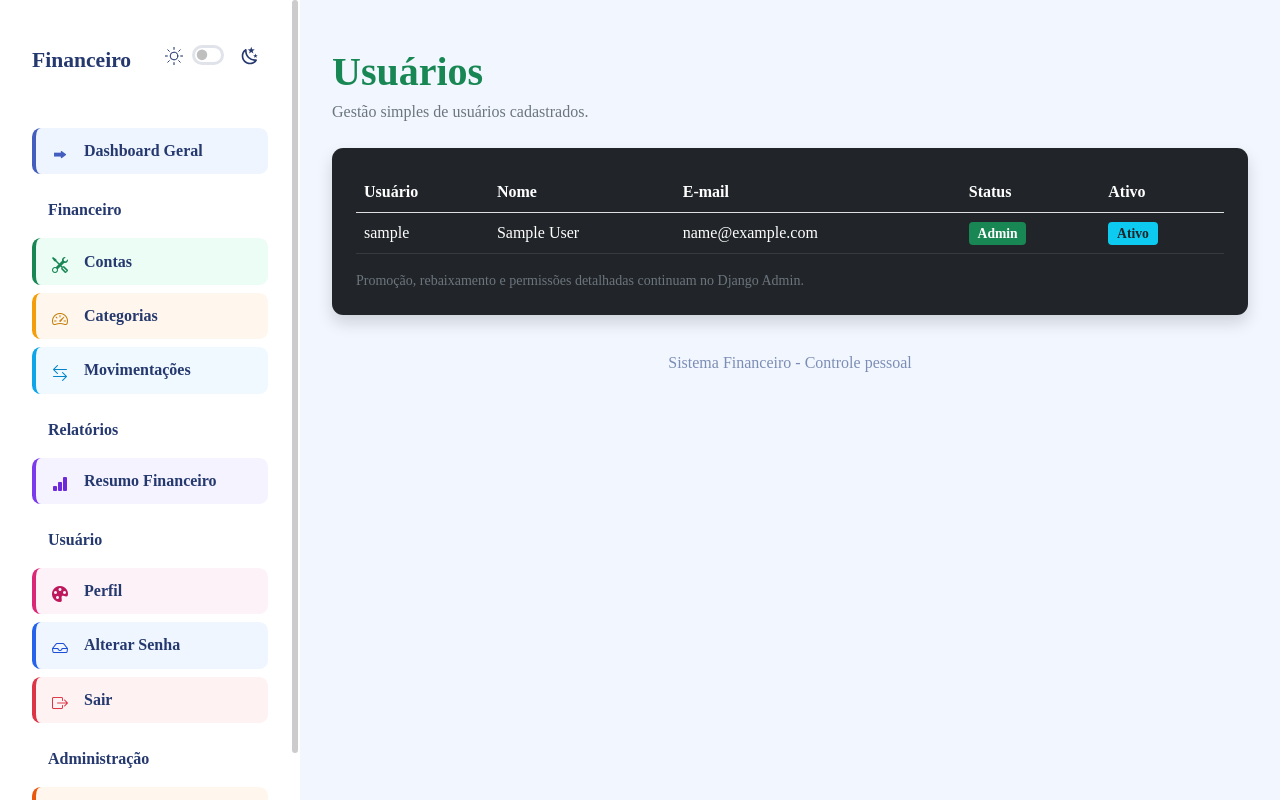
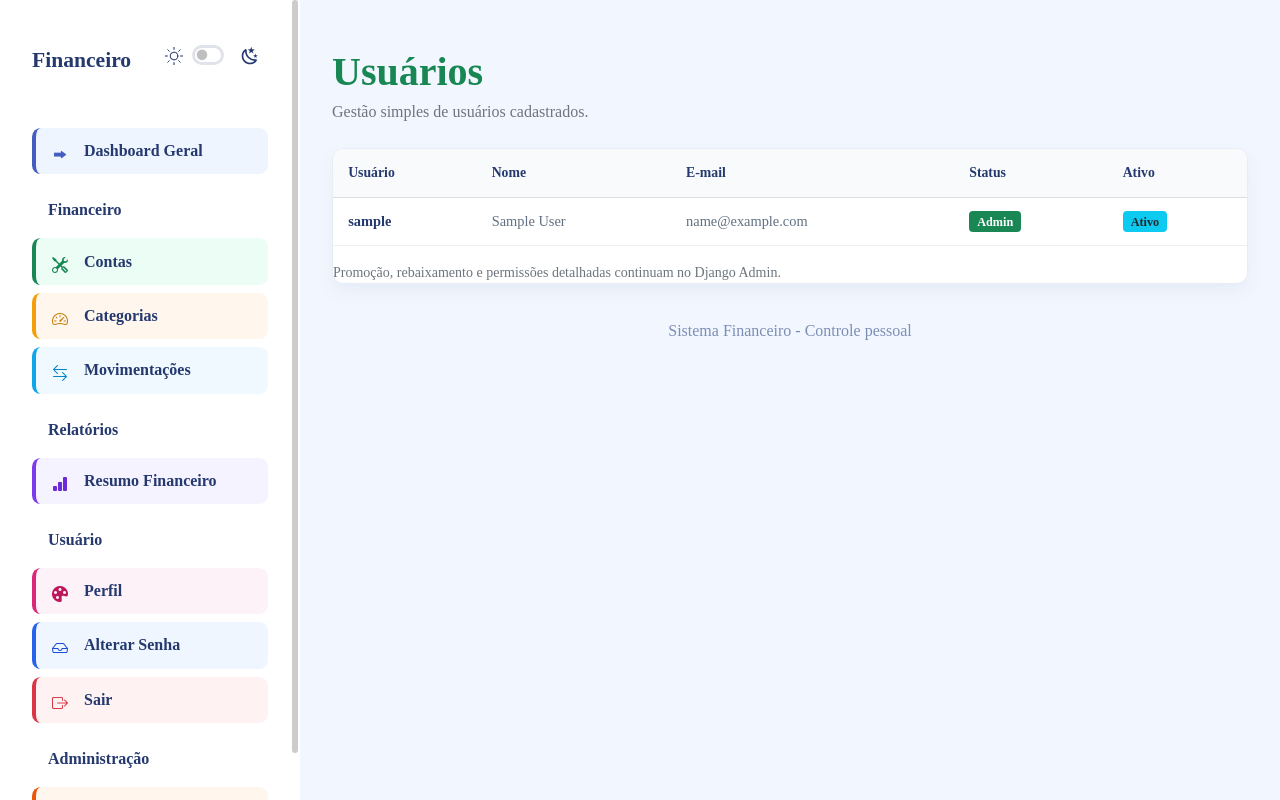
Before and after one commit to Francielp2/Sistema-financeiro-django, a Django app: page /usuarios/ in a window 1280 px wide. Run offline with Django 5.2, Linux system fonts and the light colour scheme; the visitor is signed in with stand-in values (Sample User, id 1); data comes from the database, SQL or seed files in the repository; some libraries are stand-ins or nearby versions.

Commit message:
padronização de tabelas

```diff
--- a/financeiro/templates/financeiro/categorias/listar_categorias.html
+++ b/financeiro/templates/financeiro/categorias/listar_categorias.html
@@ -75,11 +75,12 @@ Categorias
 </form>
 
 {# TABELA DE CATEGORIAS #}
-<div class="card bg-dark border-secondary shadow">
+<div class="card listing-table-card">
 
     <div class="card-body">
 
-        <table class="table table-dark table-hover align-middle">
+        <div class="listing-table-wrap">
+        <table class="table table-hover align-middle listing-table">
 
             <thead>
 
@@ -140,6 +141,7 @@ Categorias
             </tbody>
 
         </table>
+        </div>
 
     </div>
 
--- a/financeiro/templates/financeiro/contas/listar_contas.html
+++ b/financeiro/templates/financeiro/contas/listar_contas.html
@@ -80,10 +80,11 @@ Contas
 </form>
 
 {# TABELA DE CONTAS #}
-<div class="card bg-dark border-secondary">
+<div class="card listing-table-card">
     <div class="card-body">
 
-        <table class="table table-dark table-hover align-middle">
+        <div class="listing-table-wrap">
+        <table class="table table-hover align-middle listing-table">
 
             <thead>
                 <tr>
@@ -153,6 +154,7 @@ Contas
             </tbody>
 
         </table>
+        </div>
 
     </div>
 </div>
--- a/financeiro/templates/financeiro/movimentacoes/listar_movimentacoes.html
+++ b/financeiro/templates/financeiro/movimentacoes/listar_movimentacoes.html
@@ -154,10 +154,10 @@ Movimentações
 </form>
 
 {# TABELA DE MOVIMENTAÇÕES #}
-<div class="card bg-dark border-secondary shadow">
+<div class="card listing-table-card">
     <div class="card-body">
-        <div class="table-responsive">
-            <table class="table table-dark table-hover align-middle">
+        <div class="listing-table-wrap">
+            <table class="table table-hover align-middle listing-table">
                 <thead>
                     <tr>
                         <th>Data</th>
--- a/financeiro/templates/financeiro/usuarios/listar_usuarios.html
+++ b/financeiro/templates/financeiro/usuarios/listar_usuarios.html
@@ -17,10 +17,10 @@ Usuários
     </div>
 </div>
 
-<div class="card bg-dark border-secondary shadow">
+<div class="card listing-table-card">
     <div class="card-body">
-        <div class="table-responsive">
-            <table class="table table-dark table-hover align-middle mb-0">
+        <div class="listing-table-wrap">
+            <table class="table table-hover align-middle mb-0 listing-table">
                 <thead>
                     <tr>
                         <th>Usuário</th>
--- a/static/css/style.css
+++ b/static/css/style.css
@@ -1362,6 +1362,118 @@ body.theme-dark .resumo-table-card .resumo-table tbody tr:hover td {
   }
 }
 
+/* TABELAS DE LISTAGEM */
+.listing-table-card {
+  border: 1px solid #e7edf7;
+  border-radius: 0.7rem;
+  box-shadow: 0 8px 18px rgba(25, 42, 70, 0.05);
+  overflow: hidden;
+}
+
+.listing-table-card .card-body {
+  padding: 0;
+}
+
+.listing-table-wrap {
+  overflow-x: visible;
+  width: 100%;
+}
+
+.listing-table {
+  border-collapse: separate;
+  border-spacing: 0;
+  color: #25396f;
+  font-size: 0.9rem;
+  margin-bottom: 0;
+  width: 100%;
+}
+
+.listing-table thead th {
+  background-color: #f8fafc;
+  border-bottom: 1px solid #e4eaf3 !important;
+  color: #25396f;
+  font-size: 0.86rem;
+  font-weight: 800;
+  letter-spacing: 0;
+  padding: 0.85rem 0.95rem;
+  white-space: nowrap;
+}
+
+.listing-table tbody td {
+  border-bottom: 1px solid rgba(226, 232, 240, 0.65);
+  color: #607080;
+  padding: 0.8rem 0.95rem;
+  vertical-align: middle;
+}
+
+.listing-table tbody td:first-child {
+  color: #25396f;
+  font-weight: 700;
+}
+
+.listing-table tbody tr:nth-child(odd) td {
+  background-color: #ffffff;
+}
+
+.listing-table tbody tr:nth-child(even) td {
+  background-color: #f8fafc;
+}
+
+.listing-table tbody tr:hover td {
+  background-color: #eef5ff;
+}
+
+.listing-table td[data-no-row-link],
+.listing-table th:last-child,
+.listing-table td:last-child {
+  white-space: nowrap;
+}
+
+.listing-table td[data-no-row-link] .btn,
+.listing-table td:last-child .btn {
+  margin-bottom: 0.15rem;
+  margin-top: 0.15rem;
+}
+
+body.theme-dark .listing-table-card {
+  border-color: #3a4250;
+  box-shadow: none;
+}
+
+body.theme-dark .listing-table,
+body.theme-dark .listing-table thead th,
+body.theme-dark .listing-table tbody td:first-child {
+  color: #f1f1f1;
+}
+
+body.theme-dark .listing-table thead th {
+  background-color: #252b34;
+  border-bottom-color: rgba(148, 163, 184, 0.18) !important;
+}
+
+body.theme-dark .listing-table tbody td {
+  border-bottom-color: rgba(148, 163, 184, 0.08);
+  color: #b3b3b3;
+}
+
+body.theme-dark .listing-table tbody tr:nth-child(odd) td {
+  background-color: #1f232a;
+}
+
+body.theme-dark .listing-table tbody tr:nth-child(even) td {
+  background-color: #242a33;
+}
+
+body.theme-dark .listing-table tbody tr:hover td {
+  background-color: #2b3340;
+}
+
+@media (max-width: 1199px) {
+  .listing-table-wrap {
+    overflow-x: auto;
+  }
+}
+
 /* LINHAS DE TABELA COM ACESSO A DETALHES */
 .linha-clicavel {
   cursor: pointer;
```
